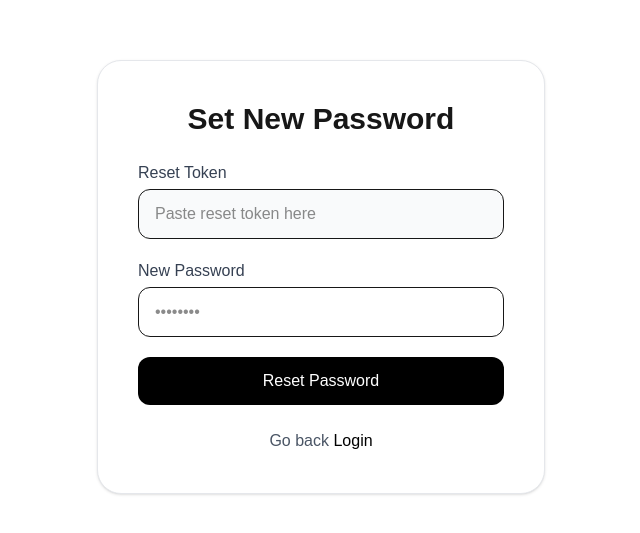
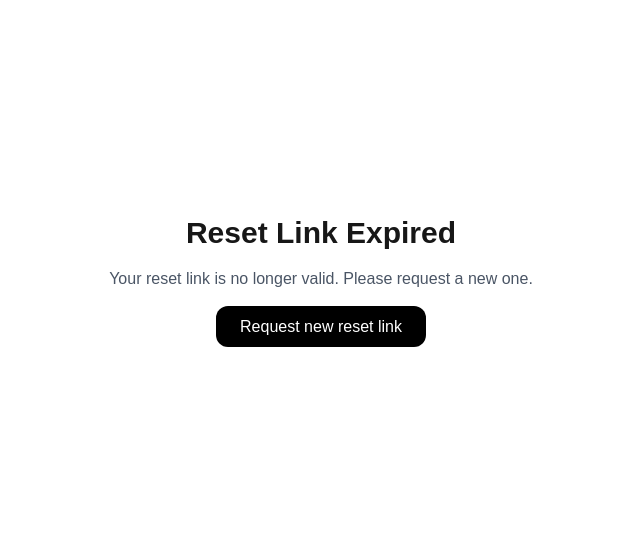
Before and after one commit to Leomessi0101/autopilotai-frontend, a Next.js app: page /reset-password in a window 1280 px wide. Shown: the part 123-656 px from the top of the page, without its empty margins (319-959 px from the left). Built offline with nearby package versions, Linux system fonts and the light colour scheme.

Commit message:
Added billing page + improved UI

```diff
--- a/app/forgot-password/page.tsx
+++ b/app/forgot-password/page.tsx
@@ -1,81 +1,93 @@
 "use client";
 
 import { useState } from "react";
+import { useRouter } from "next/navigation";
 import api from "@/lib/api";
 
-export default function ForgotPassword() {
+export default function ForgotPasswordPage() {
+  const router = useRouter();
+
   const [email, setEmail] = useState("");
-  const [message, setMessage] = useState("");
-  const [token, setToken] = useState("");
+  const [loading, setLoading] = useState(false);
+  const [message, setMessage] = useState<string | null>(null);
+  const [error, setError] = useState("");
 
-  const handleReset = async () => {
-    setMessage("");
+  const handleSubmit = async () => {
+    if (!email) {
+      setError("Please enter your email");
+      return;
+    }
+
+    setLoading(true);
+    setError("");
+    setMessage(null);
 
     try {
-      const res = await api.post("/api/auth/request-password-reset", {
-        email,
-      });
+      const res = await api.post("/api/auth/forgot-password", { email });
 
-      setMessage(res.data.message);
+      setMessage(
+        "We generated a secure reset link. Since email isn’t active yet, we’ll redirect you now."
+      );
 
-      // TEMP: show token so we can test reset without email service
-      if (res.data.reset_token) {
-        setToken(res.data.reset_token);
-      }
+      setTimeout(() => {
+        router.push(`/reset-password?token=${res.data.token}`);
+      }, 2000);
     } catch (err: any) {
-      setMessage("Something went wrong.");
+      const backend = err.response?.data?.detail;
+      setError(backend || "Something went wrong");
     }
+
+    setLoading(false);
   };
 
   return (
     <div className="min-h-screen flex items-center justify-center bg-white px-4">
       <div className="w-full max-w-md p-10 border border-gray-200 rounded-3xl shadow-sm bg-white">
         <h1 className="text-3xl font-bold text-center mb-6">
-          Reset Password
+          Reset Your Password
         </h1>
 
         <p className="text-gray-600 text-center mb-6">
-          Enter your email. If your account exists,
-          we’ll prepare a reset link for you.
+          Enter your email and we’ll help you recover your account.
         </p>
 
+        {error && (
+          <div className="mb-4 p-3 bg-red-100 border border-red-300 rounded-xl text-red-800">
+            {error}
+          </div>
+        )}
+
         {message && (
-          <div className="mb-4 p-3 bg-amber-100 border border-amber-300 rounded-xl text-amber-800 text-sm">
+          <div className="mb-4 p-3 bg-green-100 border border-green-300 rounded-xl text-green-800">
             {message}
           </div>
         )}
 
-        <div className="space-y-4">
+        <div className="space-y-6">
           <div>
             <label className="block text-gray-700 mb-1">Email</label>
             <input
+              type="email"
+              placeholder="you@example.com"
               value={email}
               onChange={(e) => setEmail(e.target.value)}
-              type="email"
               className="w-full px-4 py-3 border rounded-xl focus:outline-none focus:border-black"
-              placeholder="you@example.com"
             />
           </div>
 
           <button
-            onClick={handleReset}
-            className="w-full py-3 bg-black text-white rounded-xl hover:bg-gray-900 transition"
+            onClick={handleSubmit}
+            disabled={loading}
+            className="w-full py-3 bg-black text-white rounded-xl hover:bg-gray-900 transition disabled:opacity-50"
           >
-            Send Reset Request
+            {loading ? "Generating reset link..." : "Send reset link"}
           </button>
         </div>
 
-        {token && (
-          <div className="mt-6 text-xs break-all p-3 border rounded-xl bg-gray-50">
-            <p className="font-semibold mb-1">DEV Token (temporary)</p>
-            {token}
-          </div>
-        )}
-
         <div className="text-center text-gray-600 mt-6">
-          Remember now?{" "}
-          <a href="/login" className="text-black hover:underline">
-            Go back to login
+          Remembered your password?{" "}
+          <a href="/login" className="text-black font-semibold">
+            Back to login
           </a>
         </div>
       </div>
--- a/app/reset-password/page.tsx
+++ b/app/reset-password/page.tsx
@@ -1,76 +1,138 @@
 "use client";
 
-import { useState } from "react";
+import { useEffect, useState } from "react";
+import { useRouter, useSearchParams } from "next/navigation";
 import api from "@/lib/api";
 
-export default function ResetPassword() {
-  const [token, setToken] = useState("");
+export default function ResetPasswordPage() {
+  const router = useRouter();
+  const searchParams = useSearchParams();
+
+  const token = searchParams.get("token");
+
+  const [valid, setValid] = useState<boolean | null>(null);
   const [newPassword, setNewPassword] = useState("");
-  const [message, setMessage] = useState("");
+  const [loading, setLoading] = useState(false);
+  const [error, setError] = useState("");
+  const [success, setSuccess] = useState("");
 
-  const handleSubmit = async () => {
-    setMessage("");
+  // 1️⃣ Verify token on load
+  useEffect(() => {
+    if (!token) {
+      setError("Invalid or missing reset token");
+      setValid(false);
+      return;
+    }
+
+    api
+      .post("/api/auth/verify-reset-token", { token })
+      .then(() => setValid(true))
+      .catch(() => {
+        setValid(false);
+        setError("Reset link expired or invalid.");
+      });
+  }, [token]);
+
+  const handleReset = async () => {
+    if (!token) {
+      setError("Missing reset token");
+      return;
+    }
+
+    if (newPassword.length < 6) {
+      setError("Password must be at least 6 characters");
+      return;
+    }
+
+    setLoading(true);
+    setError("");
+    setSuccess("");
 
     try {
-      const res = await api.post("/api/auth/reset-password", {
+      await api.post("/api/auth/reset-password", {
         token,
         new_password: newPassword,
       });
 
-      setMessage(res.data.message);
-    } catch {
-      setMessage("Reset failed. Token may be invalid or expired.");
+      setSuccess("Password successfully reset! Redirecting to login…");
+
+      setTimeout(() => router.push("/login"), 2000);
+    } catch (err: any) {
+      const backend = err.response?.data?.detail;
+      setError(backend || "Reset failed. Try again.");
     }
+
+    setLoading(false);
   };
 
+  // Invalid / expired token state
+  if (valid === false) {
+    return (
+      <div className="min-h-screen flex items-center justify-center text-center px-6">
+        <div>
+          <h1 className="text-3xl font-bold mb-4">Reset Link Expired</h1>
+          <p className="text-gray-600 mb-6">
+            Your reset link is no longer valid. Please request a new one.
+          </p>
+          <a
+            href="/forgot-password"
+            className="px-6 py-3 bg-black text-white rounded-xl hover:bg-gray-900 transition"
+          >
+            Request new reset link
+          </a>
+        </div>
+      </div>
+    );
+  }
+
+  // Still checking the token
+  if (valid === null) {
+    return (
+      <div className="min-h-screen flex items-center justify-center text-xl">
+        Checking reset link…
+      </div>
+    );
+  }
+
+  // Valid token – show form
   return (
     <div className="min-h-screen flex items-center justify-center bg-white px-4">
       <div className="w-full max-w-md p-10 border border-gray-200 rounded-3xl shadow-sm bg-white">
-        <h1 className="text-3xl font-bold text-center mb-6">
+        <h1 className="text-3xl font-bold text-center mb-8">
           Set New Password
         </h1>
 
-        {message && (
-          <div className="mb-4 p-3 bg-amber-100 border border-amber-300 rounded-xl text-amber-800 text-sm">
-            {message}
+        {error && (
+          <div className="mb-4 p-3 bg-red-100 border border-red-300 rounded-xl text-red-800">
+            {error}
           </div>
         )}
 
-        <div className="space-y-5">
-          <div>
-            <label className="block text-gray-700 mb-1">Reset Token</label>
-            <input
-              value={token}
-              onChange={(e) => setToken(e.target.value)}
-              className="w-full px-4 py-3 border rounded-xl bg-gray-50"
-              placeholder="Paste reset token here"
-            />
+        {success && (
+          <div className="mb-4 p-3 bg-green-100 border border-green-300 rounded-xl text-green-800">
+            {success}
           </div>
+        )}
 
+        <div className="space-y-6">
           <div>
             <label className="block text-gray-700 mb-1">New Password</label>
             <input
+              type="password"
+              placeholder="••••••••"
               value={newPassword}
               onChange={(e) => setNewPassword(e.target.value)}
-              type="password"
-              className="w-full px-4 py-3 border rounded-xl"
-              placeholder="••••••••"
+              className="w-full px-4 py-3 border rounded-xl focus:outline-none focus:border-black"
             />
           </div>
 
           <button
-            onClick={handleSubmit}
-            className="w-full py-3 bg-black text-white rounded-xl hover:bg-gray-900 transition"
+            onClick={handleReset}
+            disabled={loading}
+            className="w-full py-3 bg-black text-white rounded-xl hover:bg-gray-900 transition disabled:opacity-50"
           >
-            Reset Password
+            {loading ? "Updating password…" : "Reset Password"}
           </button>
-        </div>
-
-        <div className="text-center text-gray-600 mt-6">
-          Go back{" "}
-          <a href="/login" className="text-black hover:underline">
-            Login
-          </a>
         </div>
       </div>
     </div>
```
